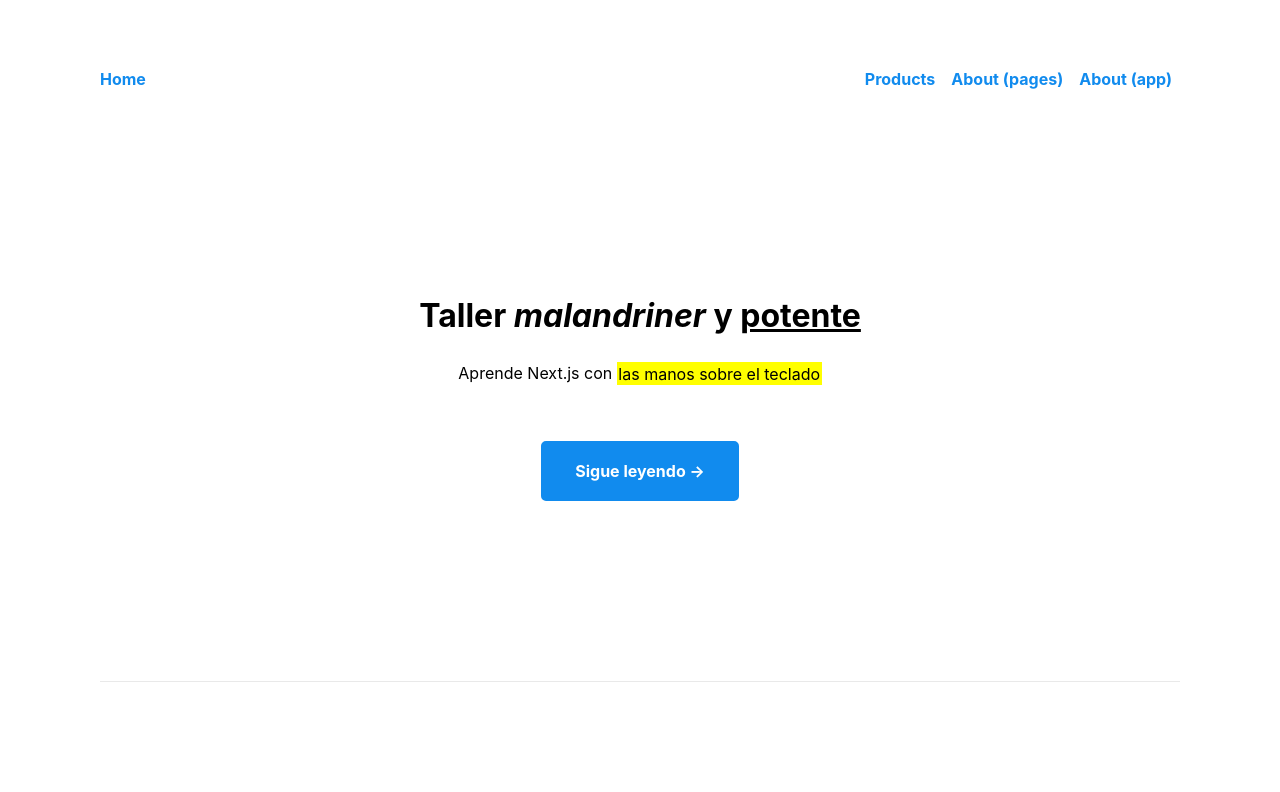
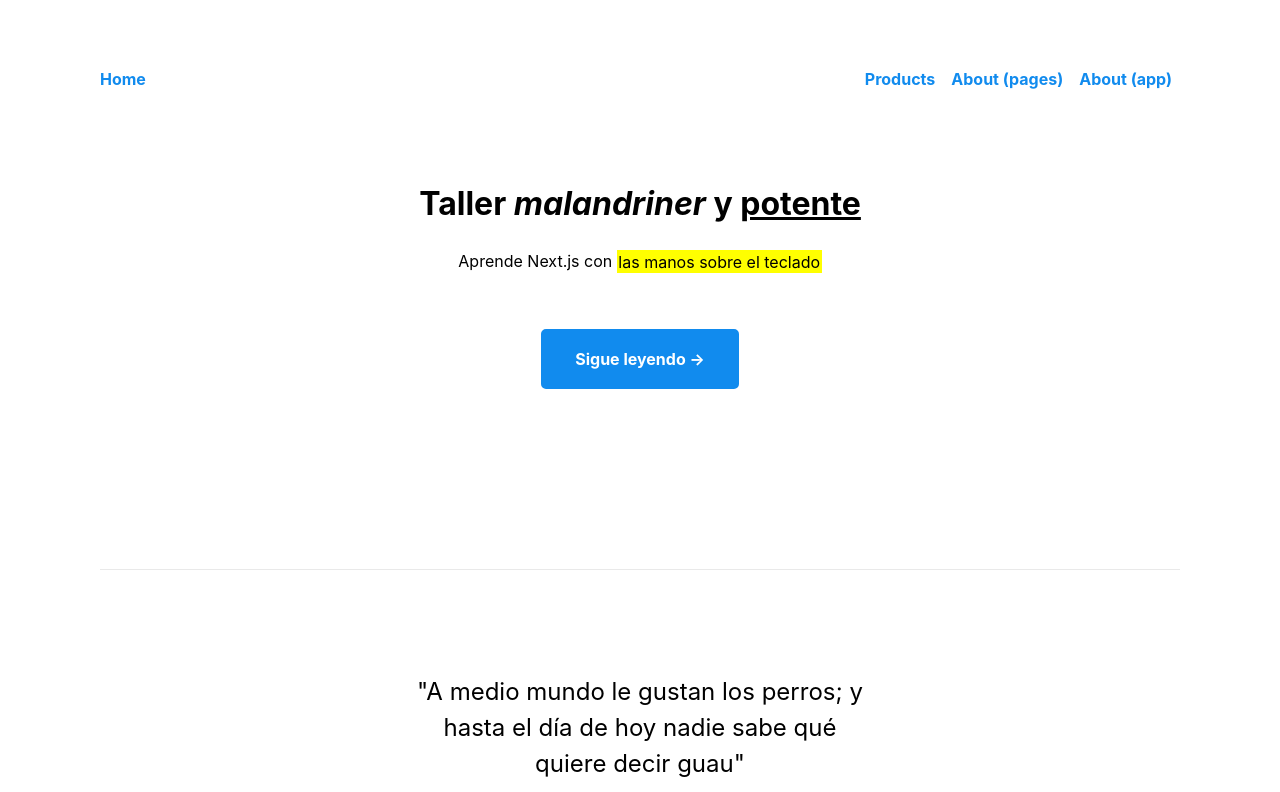
Before and after one commit to webreactiva-devs/workshop-intro-nextjs, a Next.js app: page / in a window 1280 px wide. Shown: the top 792 px of the page. Built offline with nearby package versions, Linux system fonts and the light colour scheme.

Commit message:
step06 CSS and menu

```diff
--- a/src/app/products-extra/static/page.js
+++ b/src/app/products-extra/static/page.js
@@ -14,6 +14,7 @@
 
   return (
     <main>
+      <h1>Static products</h1>
       <section>
         {products.map((product) => {
           return (
--- a/src/components/header.js
+++ b/src/components/header.js
@@ -16,10 +16,16 @@
                 <Link href="/products/static">List SSG (pages)</Link>
               </li>
               <li>
+                <Link href="/products/server">List SSR (pages)</Link>
+              </li>
+              <li>
                 <Link href="/products-extra">List CSR (app)</Link>
               </li>
               <li>
                 <Link href="/products-extra/static">List SSG (app)</Link>
+              </li>
+              <li>
+                <Link href="/products-extra/server">List SSR (app)</Link>
               </li>
             </ul>
           </li>
--- a/src/styles/globals.css
+++ b/src/styles/globals.css
@@ -505,3 +505,7 @@
     line-height: var(--line-height);
     padding: 1.5rem 0;
 }
+
+nav {
+    margin-bottom: 0;
+}
```
